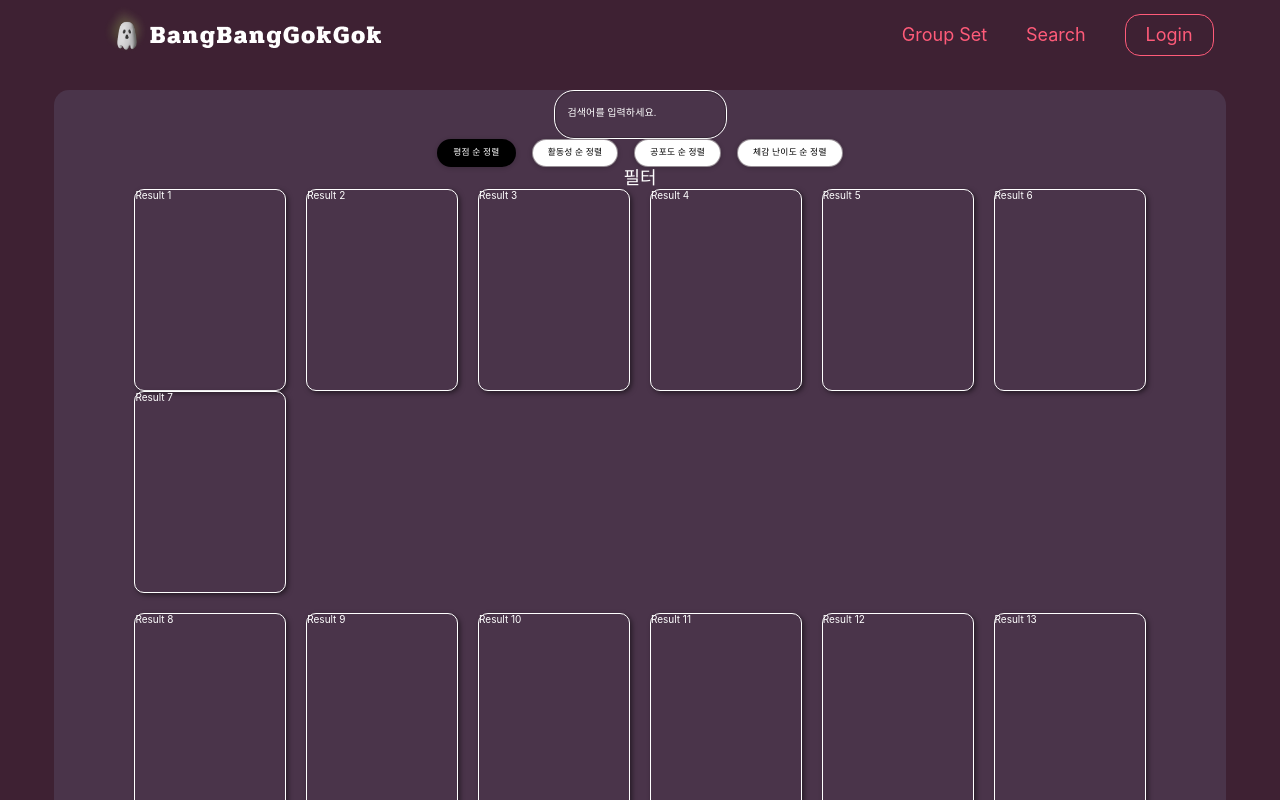
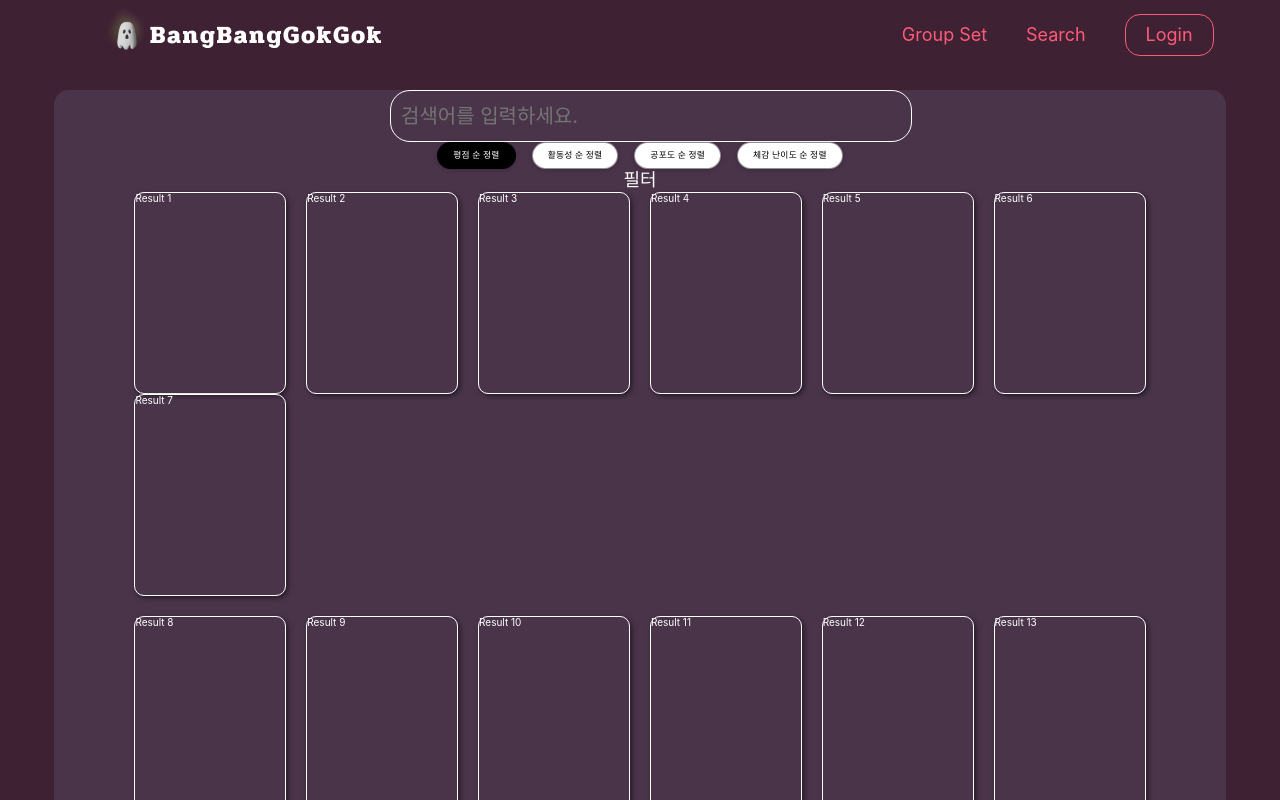
Before and after one commit to predictyson/BangBangGokGok, a React (Vite) app in the folder FrontEnd/: page /search in a window 1280 px wide. Shown: the top 800 px of the page. Built offline with nearby package versions, Linux system fonts and the light colour scheme.

Commit message:
✨ feat: SearchInput 검색창 스타일링

```diff
--- a/FrontEnd/src/components/search/SearchInput.tsx
+++ b/FrontEnd/src/components/search/SearchInput.tsx
@@ -2,39 +2,38 @@ import React, { useState } from "react";
 import Box from "@mui/material/Box";
 import TextField from "@mui/material/TextField";
 import { styled as mstyled } from "@mui/material/styles";
+import styled from "styled-components";
 
 export default function SearchInput() {
   const [searchText, setSearchText] = useState("");
+
+  const handleChange = (event: React.ChangeEvent<HTMLInputElement>) => {
+    setSearchText(event.target.value);
+  };
+
+  console.log(searchText);
+
   return (
-    <Box component="div">
-      <CustomTextField fullWidth label="검색어를 입력하세요.">
-        {searchText}
-      </CustomTextField>
-    </Box>
+    <Container>
+      <Input onChange={handleChange} placeholder="검색어를 입력하세요." />
+    </Container>
   );
 }
 
-const CustomTextField = mstyled(TextField)({
-  "& .MuiInputBase-root": {
-    color: "white",
-    backgroundColor: "transparent",
-    borderRadius: "20px",
-    border: "1px solid white",
-    "&:hover, &.Mui-focused": {
-      backgroundColor: "rgba(255, 255, 255, 0.1)",
-      border: "1px solid white",
-    },
-    "&:after": {
-      borderColor: "white",
-    },
-  },
-  "& .MuiInputLabel-root": {
-    color: "white",
-    "&.Mui-focused": {
-      color: "white",
-    },
-  },
-  "& .MuiOutlinedInput-root.Mui-focused .MuiOutlinedInput-notchedOutline": {
-    borderColor: "white",
-  },
-});
+const Container = styled.div`
+  width: 50rem;
+`;
+
+const Input = styled.input`
+  width: 100%;
+  height: 5rem;
+  padding: 0 1rem;
+  font-size: 2rem;
+  border-radius: 20px;
+  border: 1px solid white;
+  background-color: transparent;
+  color: white;
+  &:focus {
+    outline: none;
+  }
+`;
```
